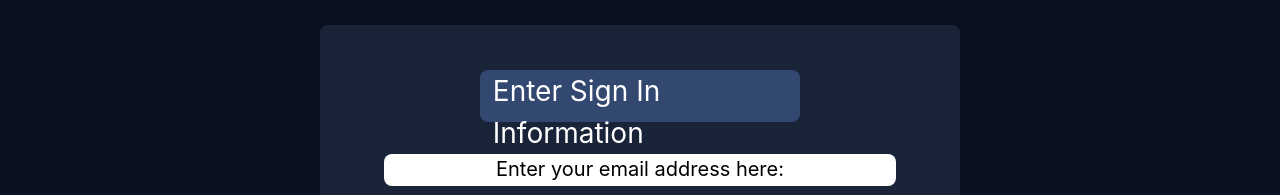
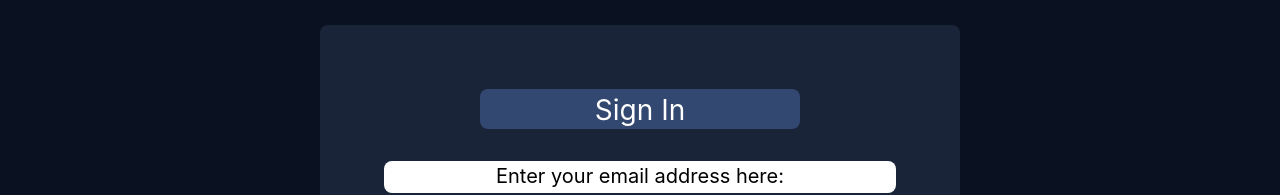
Before and after one commit to Oasis-NEU/sp25-group-1, a React (Vite) app in the folder frontend/: page /sign-in in a window 1280 px wide. Shown: the part 273-468 px from the top of the page. Built offline with nearby package versions, Linux system fonts and the light colour scheme.

Commit message:
Worked on signin page

```diff
--- a/frontend/src/pages/SignIn.jsx
+++ b/frontend/src/pages/SignIn.jsx
@@ -1,11 +1,9 @@
-import React from 'react'
-
 const SignIn = () => {
   return (
     <div className="h-screen backgroundBlue flex items-center justify-center">
         <div className="w-[50%] h-[50%] navbarColor rounded-lg flex flex-col items-center">
-            <div className="postTitleColor rounded-lg flex px-[2%] w-[50%] h-[13%] mt-[7%] justify-center">
-                <p className="text-white text-[175%]">Enter Sign In Information</p>
+            <div className="postTitleColor rounded-lg flex w-[50%] h-[10%] mt-[10%] justify-center">
+                <p className="text-white text-[175%]">Sign In</p>
             </div>
             <div className="bg-white rounded-lg flex px-[2%] w-[80%] h-[8%] mt-[5%] justify-center">
                 <p className="text-black text-[125%]">Enter your email address here:</p>
```
